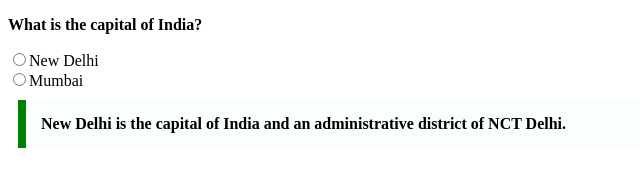
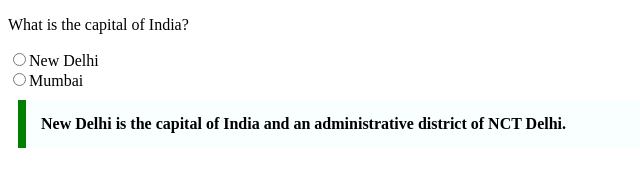
Before and after one commit to acciojob/trivia-Akash-deep-15, a website: page main.html in a window 1280 px wide. Shown: the full height of the page, 0-640 px from the left. Drawn offline with Linux system fonts and the light colour scheme.

Commit message:
created a submission

```diff
--- a/main.html
+++ b/main.html
@@ -8,7 +8,7 @@
 
 <body>
 	<!-- the entire body must be written by student -->
-	<p style="font-weight: bold;">What is the capital of India?</p>
+	<p >What is the capital of India?</p>
     <input type="radio" value="New Delhi" name="New Delhi">New Delhi
     <br>
     <input type="radio" value="Mumbai" name="Mumbai">Mumbai
```
